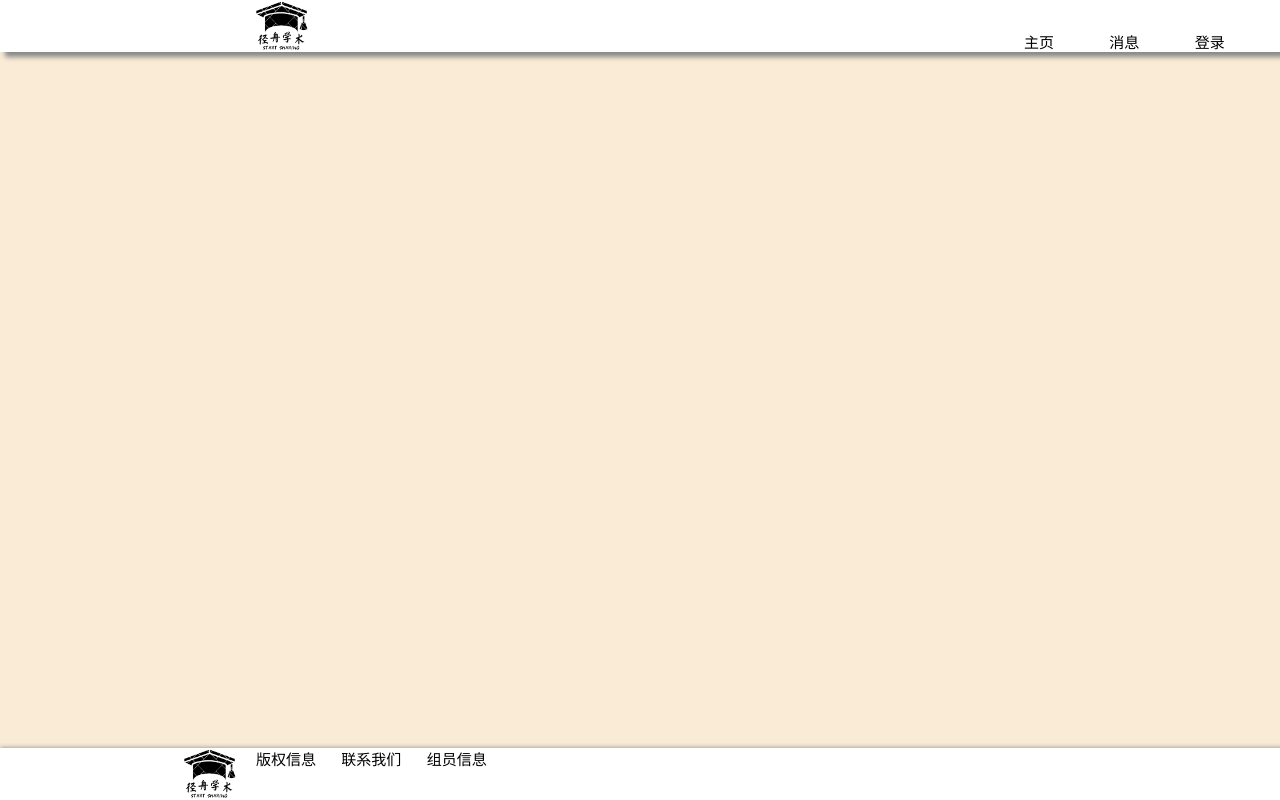
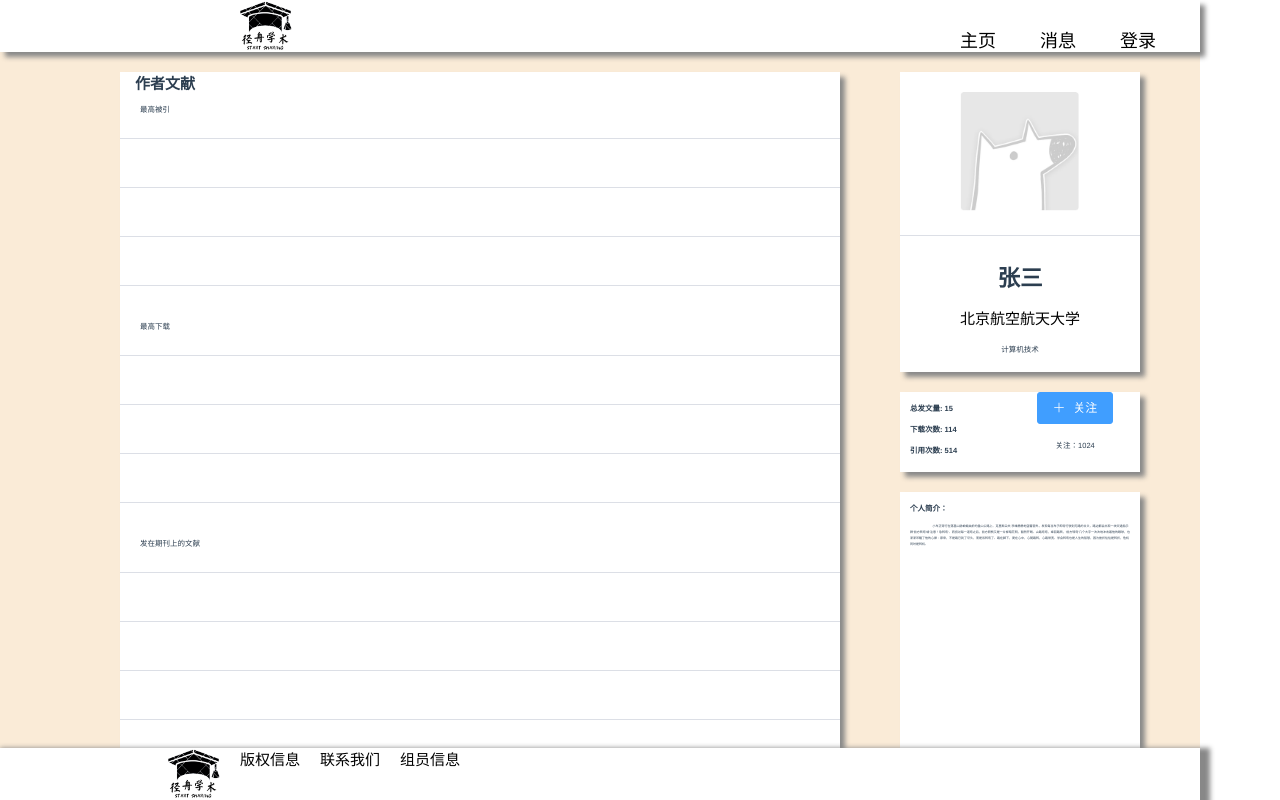
Before and after one commit to wjxchn/jingzhou-frontend, a Vue app: page /personalpage in a window 1280 px wide. Shown: the top 800 px of the page. Built offline with nearby package versions, Linux system fonts and the light colour scheme.

Commit message:
PersonalPage.vue beta1 Footer.vue Head.vue beta3 用到了App.vue里添加的一些布局和字体css

```diff
--- a/index.html
+++ b/index.html
@@ -12,8 +12,8 @@
 </html>
 <style>
 body, html{
-width: 100%;
-font-size: 10%;
+  width: 1200px;
+  font-size: 15px;
 }
 a{
     text-decoration:none;
--- a/src/App.vue
+++ b/src/App.vue
@@ -28,7 +28,6 @@ export default {
 }
 #app {
   display: flex;
-  margin: 0;
   flex-direction: column;
   font-family: 'Avenir', Helvetica, Arial, sans-serif;
   -webkit-font-smoothing: antialiased;
@@ -50,7 +49,130 @@ footer{
   position:sticky;
   bottom:0;
 }
+/*------------------------------------------文字部分------------------------------------------*/
+p{
+  text-indent: 1.5rem;
+}
+.rem02{
+  font-size:0.2rem;
+}
+.rem05{
+  font-size:0.5rem;
+}
+.rem1{
+  font-size:1rem;
+}
+.rem15{
+  font-size:1.5rem;
+}
+.rem2{
+  font-size:2rem;
+}
+.rem25{
+  font-size:2.5rem;
+}
+.rem3{
+  font-size:3rem;
+}
+
+/*------------------------------------------布局部分------------------------------------------*/
+/*引入flex布局 f表示flex，x表示主轴，y表示次轴*/
+.f{
+
+  display: flex;
+}
+
+.frow{
+  /*子元素主轴水平*/
+  display: flex;
+  flex-direction: row;
+}
+.fcolumn{
+  /*子元素主轴垂直*/
+  display: flex;
+  flex-direction: column;
+}
+.fxs{
+  /*子元素从主轴起点开始排列*/
+  justify-content: flex-start;
+}
+.fxe{
+  /*子元素从主轴终点开始排列*/
+  justify-content: flex-end;
+}
+.fxc{
+  /*子元素从主轴居中排列*/
+  justify-content: center;
+}
+.fxb{
+  /*子元素从主轴两端对齐*/
+  justify-content:space-between;
+}
+.fxa{
+  /*子元素从主轴空两倍距*/
+  justify-content:space-around;
+}
+.fys{
+  /*子元素从次轴起点开始排列*/
+  align-items: flex-start;
+}
+.fye{
+  /*子元素从次轴终点开始排列*/
+  align-items: flex-end;
+}
+.fyc{
+  /*子元素从次轴居中排列*/
+  align-items: center;
+}
+/*覆盖父元素为自己设置的align-item属性 */
+.ss{
+  align-self: flex-start;
+}
+.se{
+  align-self: flex-end;
+}
+.sc{
+  align-self: center;
+}
+.sg1{
+  flex-grow: 1;
+}
 
 
-
+.mt10{
+  margin-top:10px;
+}
+.mt15{
+  margin-top:15px;
+}
+.mt20{
+  margin-top:20px;
+}
+.ml10{
+  margin-left:10px;
+}
+.ml15{
+  margin-left:15px;
+}
+.ml20{
+  margin-left: 20px;
+}
+.mr10{
+  margin-right:10px;
+}
+.mr15{
+  margin-right:15px;
+}
+.mr20{
+  margin-right:20px;
+}
+.mb10{
+  margin-bottom:10px;
+}
+.mb15{
+  margin-bottom:15px;
+}
+.mb20{
+  margin-bottom:20px;
+}
 </style>
--- a/src/components/PersonalPage.vue
+++ b/src/components/PersonalPage.vue
@@ -1,13 +1,135 @@
 <template>
+    <div id="PersonalPage-main" class="frow">
+        <div class="PersonalPage-main-left fcolumn">
+            <b class="rem1 ml15">作者文献</b>
+            <font class="rem05 mt10 ml20">最高被引</font>
+            <el-divider></el-divider>
+            <el-divider></el-divider>
+            <el-divider></el-divider>
+            <el-divider></el-divider>
+            <font class="rem05 mt10 ml20">最高下载</font>
+            <el-divider></el-divider>
+            <el-divider></el-divider>
+            <el-divider></el-divider>
+            <el-divider></el-divider>
+            <font class="rem05 mt10 ml20">发在期刊上的文献</font>
+            <el-divider></el-divider>
+            <el-divider></el-divider>
+            <el-divider></el-divider>
+            <el-divider></el-divider>
+            <font class="rem05 mt10 ml20">曾参考的文献</font>
+            <el-divider></el-divider>
+            <el-divider></el-divider>
+            <el-divider></el-divider>
+            <el-divider></el-divider>
+        </div>
+        <div class="PersonalPage-main-right fcolumn">
 
+            <div class="PersonalPage-main-right-top fcolumn fyc">
+                <img :src="avatar_src" style="width:50%" class="mt20">
+                <el-divider></el-divider>
+                <b class="rem15">{{Author.name}}</b>
+                <font class="rem1 mt15"><a href="#">{{Author.organization}}</a></font>
+                <font class="rem05 mt15">{{Author.fields}}</font>
+            </div>
+
+            <div class="PersonalPage-main-right-mid frow">
+                <div class="fcolumn fys sg1">
+                    <b class="rem05 mt10 ml10">总发文量: {{Author.papers}}</b>
+                    <b class="rem05 mt10 ml10">下载次数: {{Author.downloads}}</b>
+                    <b class="rem05 mt10 ml10">引用次数: {{Author.references}}</b>
+                </div>
+                <div class="fcolumn fyc sg1">
+                    <el-button @click="changeFollowState" class="mt15" type="primary" :icon="followicon" size="small">
+                        {{followtext}}
+                    </el-button>
+
+                    <font class="sys rem05 mt15">关注：{{Author.follows}}</font>
+                </div >
+            </div>
+            <div class="PersonalPage-main-right-bottom fcolumn fys">
+                <b class="rem05 mt10 ml10">个人简介：</b>
+                <p class="rem02 mt10 ml10 mr10 mb10" style="line-height:2;">{{Author.introduction}}</p>
+
+            </div>
+        </div>
+    </div>
 </template>
 
 <script>
     export default {
-        name: "PersonalPage"
+        name: "PersonalPage",
+        data(){
+            return{
+                avatar_src:require('../assets/avatar.png'),
+                Author:{
+                    name:"张三",
+                    organization:"北京航空航天大学",
+                    papers:15,
+                    downloads:114,
+                    references:514,
+                    fields:"计算机技术",
+                    follows:1024,
+                    introduction:"小车正穿行在落基山脉蜿蜒曲折的盘山公路上。克里斯朵夫·李维静静地望着窗外，发现每当车子即将行驶到无路的关头，路边都会出现一块交通指示牌‘前方转弯’或‘注意！急转弯’。而拐过每一道弯之后，前方照例又是一片柳暗花明，豁然开朗。山路弯弯，峰回路转，‘前方转弯’几个大字一次次地冲击着他的眼球，也渐渐叩醒了他的心扉：原来，不是路已到了尽头，而是该转弯了。路在脚下，更在心中，心随路转，心路常宽。学会转弯也是人生的智慧，因为挫折往往是转折，危机同时是转机。"
+                },
+                followed:false,
+                followtext:"关注",
+                followicon:"el-icon-plus",
+            }
+        },
+        methods:{
+            changeFollowState(){
+                if(this.followed){
+                    this.followtext="关注";
+                    this.followicon="el-icon-plus";
+                }
+                else{
+                    this.followtext="已关注";
+                    this.followicon="el-icon-minus";
+
+                }
+                this.Author.follows = this.Author.follows + (this.followed ? -1 : 1);
+                this.followed = !this.followed;
+            }
+        }
     }
+
+
 </script>
 
 <style scoped>
+#PersonalPage-main{
+    margin-top: 20px;
+    margin-bottom: 20px;
+    height:1000px;
+}
+.PersonalPage-main-left{
 
+    margin-left: 10%;
+    width:60%;
+    box-shadow: 5px 5px 5px #888888;
+    background-color: white;
+}
+.PersonalPage-main-right{
+    margin-left: 5%;
+    width:20%;
+
+}
+.PersonalPage-main-right-top{
+    height:300px;
+    box-shadow: 5px 5px 5px #888888;
+    background-color: white;
+}
+.PersonalPage-main-right-mid{
+    margin-top:20px;
+    height:80px;
+    box-shadow: 5px 5px 5px #888888;
+    background-color: white;
+}
+.PersonalPage-main-right-bottom{
+    margin-top:20px;
+    height:580px;
+    box-shadow: 5px 5px 5px #888888;
+    background-color: white;
+}
 </style>
--- a/src/router/index.js
+++ b/src/router/index.js
@@ -14,7 +14,6 @@ import SciAchieveShow from "../components/SciAchieveShow";
 import SearchResult from "../components/SearchResult";
 import Test from '@/components/Test'
 
-Vue.use(Router)
 
 export default new Router({
   mode: 'history',
@@ -97,3 +96,4 @@ export default new Router({
     }
   ]
 })
+Vue.use(Router)
--- a/src/view/Footer.vue
+++ b/src/view/Footer.vue
@@ -1,12 +1,12 @@
 <template>
-  <div id="footer">
+  <div id="footer" class="frow">
 
     <div class="footer-left">
       <img src="../assets/logo_black.png" style="height:100%;float:right;margin-right:20px">
     </div>
 
 
-    <div class="footer-main">
+    <div class="footer-main frow">
       <a href="#" class="footer-link">版权信息</a>
       <a href="#" class="footer-link">联系我们</a>
       <a href="#" class="footer-link">组员信息</a>
@@ -28,11 +28,7 @@ export default {
 
 <style scoped>
 #footer{
-  display: flex;
   height:52px;
-  margin: 0 auto;
-  flex-direction: row;
-  flex-wrap: nowrap;
   background-color: white;
 
 }
@@ -41,12 +37,9 @@ export default {
   width: 20%;
 }
 .footer-main{
-  display: flex;
+
   height: 100%;
   width: 20%;
-  flex-direction: row;
-  flex-wrap: nowrap;
-  align-items:flex-start;
 }
 .footer-right{
   height: 100%;
@@ -55,7 +48,7 @@ export default {
 }
 
 .footer-link{
-  font-size:15px;
+  font-size:1rem;
   flex-grow: 1;
 }
 
--- a/src/view/Head.vue
+++ b/src/view/Head.vue
@@ -1,17 +1,16 @@
 <template>
-  <div id="header">
+  <div id="header" class="frow">
 
     <div class="header-left">
 
     </div>
-
 
     <div class="header-main">
       <img src="../assets/logo_black.png" style="height:100%;">
     </div>
 
 
-    <div class="header-right">
+    <div class="header-right frow fye">
       <a href="/PersonalPage" class="header-link">主页</a>
       <a href="/Message" class="header-link">消息</a>
       <a href="/Login" class="header-link">登录</a>
@@ -28,11 +27,7 @@ export default {
 
 <style scoped>
 #header{
-  display: flex;
   height:52px;
-  margin: 0 auto;
-  flex-direction: row;
-  flex-wrap: nowrap;
   background-color: white;
 }
 .header-left{
@@ -44,17 +39,12 @@ export default {
   width: 60%;
 }
 .header-right{
-  display: flex;
   height: 100%;
   width: 20%;
-  flex-direction: row;
-  flex-wrap: nowrap;
-  align-items: flex-end;
+
 }
-
 .header-link{
-  font-size:15px;
-  justify-content: space-between;
+  font-size:1.2rem;
   flex-grow: 1;
 }
 
```
Also changed, not shown: src/assets/avatar.png (added).
